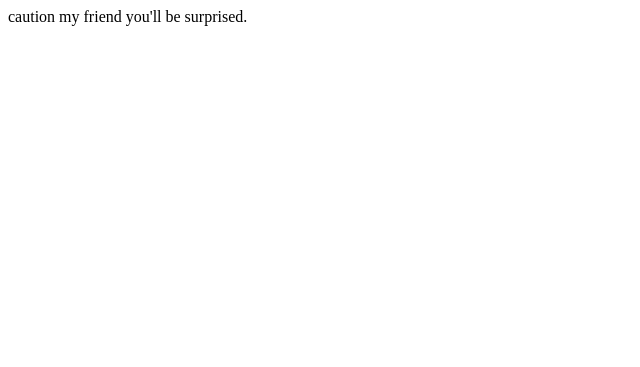
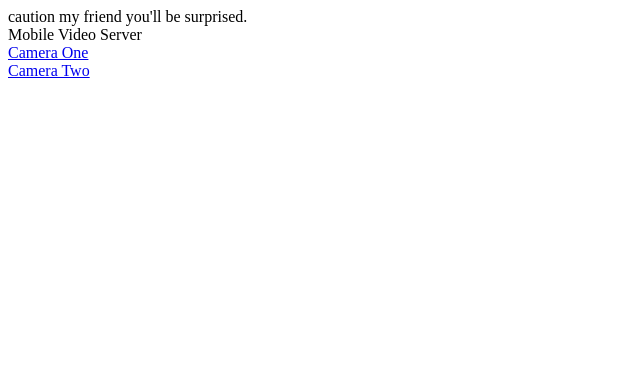
Before and after one commit to RescueTech/ShareIt, a Django app: template templates/dvr.html in a window 1280 px wide. Shown: the top 367 px of the page, without its empty margins (0-640 px from the left). Run offline with Django 3.2, Linux system fonts and the light colour scheme; the template is opened without the code that fills it, so the values that code supplies are empty.

Commit message:
added dvr template

```diff
--- a/templates/dvr.html
+++ b/templates/dvr.html
@@ -6,23 +6,35 @@
 </head>
 <body>
     caution my friend you'll be surprised.
-    <div>
+    <div class="title">
+        <span>Mobile Video Server</span>
+    </div>
+    <div id="category" title="" selected="true" >
+        <div class="item">
+            <a class="channelwm" value="rtsp://192.168.1.150:6554/live=2.1&username=admin&password=admin"
+            href='#' onclick="javascript:playURL(value);">Camera One</a>
+        </div><div class="item">
+        <a class="channelwm" value="rtsp://192.168.1.150:6554/live=2.2&username=admin&password=admin"
+        href='#' onclick="javascript:playURL(value);">Camera Two</a>
+    </div>
+</div><div>
 <table><tr><td>
-            <object name="player" width="320" height="240" classid="clsid
-            :CFCDAA03-8BE4-11CF-B84B-
+    <object name="player" width="320" height="240" classid="clsid:CFCDAA03-8BE4-11CF-B84B-
     0020AFBBCCFA">
     <param name="CONTROLS" value="ImageWindow">
     <param name="CONSOLE" value="Video">
     <param name="CENTER" value="TRUE">
     <param name="MAINTAINSPECT" value="TRUE">
-        </object></td></tr><tr><td>
-        <object width="320" height="30" classid="clsid:1CAC77F7-0745-42BB-A8B7-E466B1FF8640">
+</object>
+</td></tr>
+<tr><td>
+    <object width="320" height="30" classid="clsid:CFCDAA03-8BE4-11cf-B84B-0020AFBBCCFA">
         <param name="CONTROLS" value="ControlPanel">
         <param name="CONSOLE" value="Video">
         <param name="AUTOSTART" value="1">
-        <param name="SRC" value="rtsp://192.168.1.150:10000/live=2.2&usern
-        ame=admin&password=artcnnartcnn" >
-    </object></td></tr></table>
+        <param name="SRC" value="rtsp://192.168.1.150:6554/live=2.2&username=admin&password=admin" >
+    </object>
+</td></tr></table>
 </div>
 </body>
 </html>
```
Lines whose indentation alone changed are shown as unchanged.
